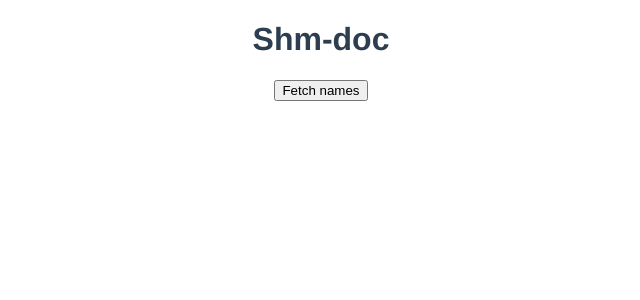
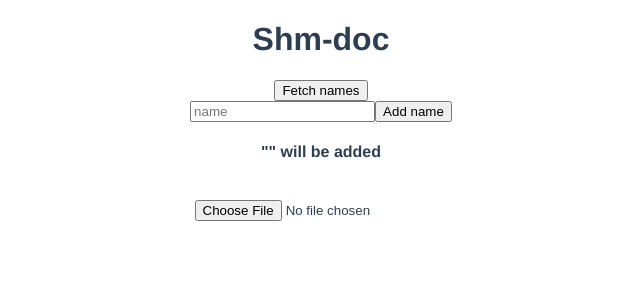
Before and after one commit to shmdoc/frontend-shmdoc-osoc-poc, a Vue app: page / in a window 1280 px wide. Shown: the top 300 px of the page, without its empty margins (319-959 px from the left). Built offline with nearby package versions, Linux system fonts and the light colour scheme.

Commit message:
lezen en schrijven van naam naar db, aanzet voor files

```diff
--- /dev/null
+++ b/src/components/FileUploader.vue
@@ -0,0 +1,26 @@
+<template>
+  <div>
+    <input type="file" @change="handleFileChange"/>
+    <h4 v-for="file in files" v-bind:key="file.name">{{file.name}}</h4>
+  </div>
+</template>
+
+<script>
+//<button v-if="value" v-on:click="upload">upload</button>
+export default {
+  data() {
+    return {
+      files: []
+    }
+  },
+  methods: {
+    handleFileChange(event) {
+      console.log(event.target.files)
+      this.files.push(event.target.files)
+      this.files.forEach(file => {
+        console.log(file)
+      })
+    }
+  }
+}
+</script>
--- a/src/components/NameList.vue
+++ b/src/components/NameList.vue
@@ -1,7 +1,14 @@
 <template>
+  <div>
     <div>
       <button v-on:click="fetch_names">Fetch names</button>
       <h4 v-for="name in names" v-bind:key='name'>{{name}}</h4>
+    </div>
+    <div>
+      <input v-model="name" placeholder="name"/>
+      <button v-on:click="add_name">Add name</button>
+      <h4>"{{name}}" will be added</h4>
+    </div>
   </div>
 </template>
 
@@ -9,19 +16,13 @@
   export default {
     data() {
       return {
-				names: []
+        names: [],
+        name: ''
       }
     },
     methods: {
       fetch_names() {
-				console.log('fetch names')
-				fetch('/columns',
-					{
-						headers: {
-							'Accept': 'application/json',
-							'Content-Type': 'application/vnd.api+json'
-						}
-					})
+        fetch('/columns')
           .then(response => {
             return response.json()
           })
@@ -33,6 +34,23 @@
             this.names = names
           })
           .catch(error => console.log(error))
+      },
+      add_name(){
+        if (this.name !== '') {
+          let data = {"data": {"type":"columns", "attributes":{"name": this.name}}}
+          fetch('/columns', {
+            method: 'POST',
+            headers: {
+              'Content-Type': 'application/vnd.api+json'
+            },
+            body: JSON.stringify(data)
+          })
+            .then(this.fetch_names())
+            .catch(error => console.log(error))
+
+        } else {
+          alert("Empty name")
+        }
       }
     },
   }
--- a/src/views/Home.vue
+++ b/src/views/Home.vue
@@ -2,14 +2,18 @@
 	<div>
 		<h1>Shm-doc</h1>
 		<NameList/>
+    <br/>
+    <FileUploader/>
 	</div>
 </template>
 
 <script>
 import NameList from '@/components/NameList.vue'
+import FileUploader from '@/components/FileUploader.vue'
 export default {
 	components: {
-		NameList
+		NameList,
+    FileUploader
 	}
 }
 </script>
```
Lines whose indentation alone changed are shown as unchanged.
